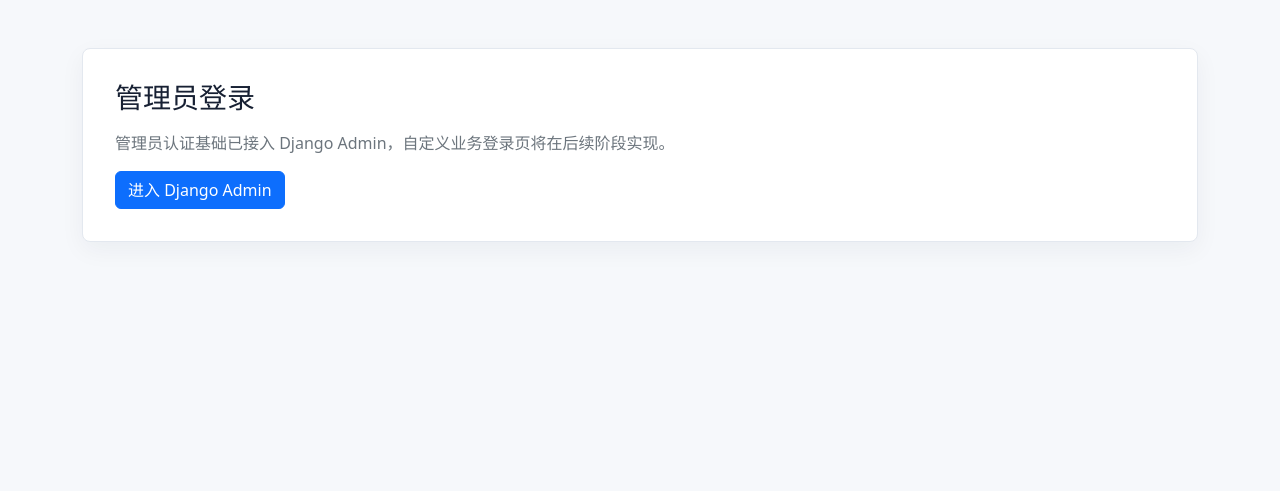
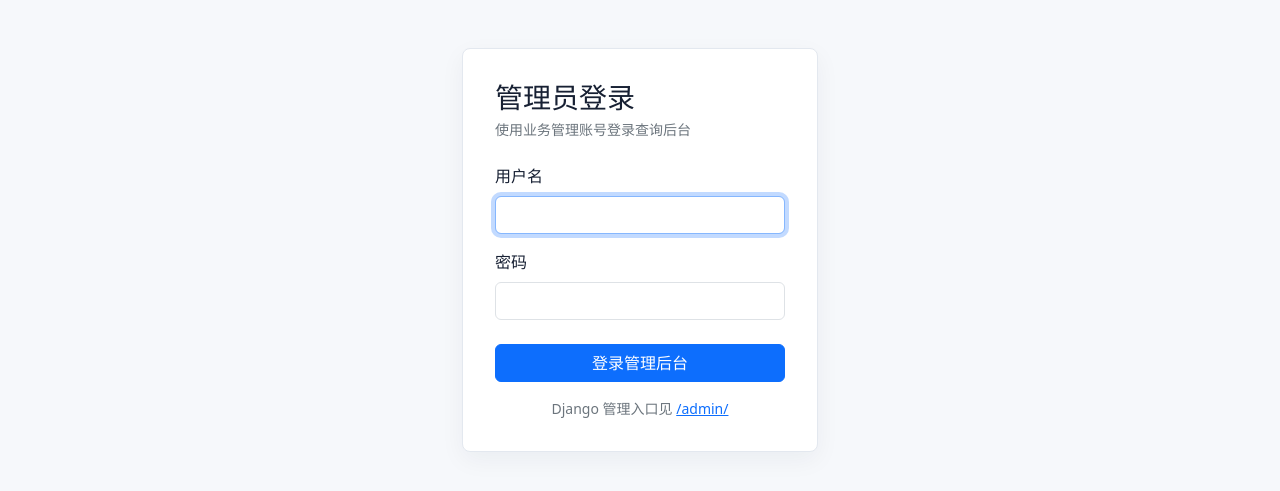
Before and after one commit to ICEXUAN-2707/party-building-archive-system, a Django app: page /accounts/admin-login/ in a window 1280 px wide. Shown: the part 57-548 px from the top of the page. Run offline with Django 5.2, Linux system fonts and the light colour scheme.

Commit message:
feat: 管理员业务登录/退出与Session隔离
- AdminLoginView：独立于Django Admin的业务登录入口，登录成功写审计日志
- admin_logout_view：仅接受POST退出，flush全部Session并写审计日志
- 学生登录使用cycle_key()保留管理员认证数据，实现Session共存隔离
- 学生退出仅清除student_id，不影响管理员身份

```diff
--- a/apps/accounts/urls.py
+++ b/apps/accounts/urls.py
@@ -1,12 +1,15 @@
 from django.urls import path
-from django.views.generic import TemplateView
 
-from . import views
+from . import views  # 学生登录/退出（成员3）
+from .views import AdminLoginView, admin_logout_view  # 管理员登录/退出（成员5）
 
 app_name = "accounts"
 
 urlpatterns = [
+    # 学生认证（成员3）
     path("student-login/", views.student_login, name="student_login"),
     path("student-logout/", views.student_logout, name="student_logout"),
-    path("admin-login/", TemplateView.as_view(template_name="accounts/admin_login.html"), name="admin_login"),
+    # 管理员认证（成员5）
+    path("admin-login/", AdminLoginView.as_view(), name="admin_login"),
+    path("admin-logout/", admin_logout_view, name="admin_logout"),
 ]
--- a/apps/accounts/views.py
+++ b/apps/accounts/views.py
@@ -1,5 +1,8 @@
+from django.contrib.auth import logout as auth_logout
+from django.contrib.auth.views import LoginView
 from django.http import HttpRequest, HttpResponse
 from django.shortcuts import redirect, render
+from django.urls import reverse_lazy
 from django.views.decorators.http import require_POST
 
 from apps.accounts.forms import StudentLoginForm
@@ -7,6 +10,56 @@ from apps.accounts.student_access import SESSION_STUDENT_ID_KEY
 from apps.students.models import Student
 
 LOGIN_ERROR_MESSAGE = "姓名或学号不正确"
+
+
+# ═══════════════════════════════════════════════════════════
+# 管理员登录 / 退出（成员5）
+# ═══════════════════════════════════════════════════════════
+
+class AdminLoginView(LoginView):
+    """管理员业务登录入口（与 Django Admin 路径独立）。"""
+
+    template_name = "accounts/admin_login.html"
+    redirect_authenticated_user = True
+    # 登录成功后跳转管理员查询后台，而非 Django Admin
+    success_url = reverse_lazy("students:admin_student_list")
+
+    def form_valid(self, form):
+        """登录成功后写入审计日志。"""
+        response = super().form_valid(form)
+        user = self.request.user
+        # 写入登录审计日志
+        from apps.audit.services import record_operation_log
+        record_operation_log(
+            self.request,
+            action="admin_login",
+            target_type="admin",
+            target_id=str(user.pk),
+            description=f"管理员 {user.display_name or user.username} 登录",
+        )
+        return response
+
+
+@require_POST
+def admin_logout_view(request):
+    """管理员退出：仅接受 POST，清除 Session 并写入审计日志。"""
+    from apps.audit.services import record_operation_log
+    user = request.user
+    if user.is_authenticated:
+        record_operation_log(
+            request,
+            action="admin_logout",
+            target_type="admin",
+            target_id=str(user.pk),
+            description=f"管理员 {user.display_name or user.username} 退出",
+        )
+    auth_logout(request)
+    return redirect("/")
+
+
+# ═══════════════════════════════════════════════════════════
+# 学生登录 / 退出（成员3）
+# ═══════════════════════════════════════════════════════════
 
 def student_login(request: HttpRequest) -> HttpResponse:
     if request.method == "POST":
@@ -37,6 +90,7 @@ def student_login(request: HttpRequest) -> HttpResponse:
         form = StudentLoginForm()
     return render(request, "accounts/student_login.html", {"form": form})
 
+
 @require_POST
 def student_logout(request: HttpRequest) -> HttpResponse:
     request.session.pop(SESSION_STUDENT_ID_KEY, None)
--- a/templates/accounts/admin_login.html
+++ b/templates/accounts/admin_login.html
@@ -3,9 +3,50 @@
 {% block title %}管理员登录{% endblock %}
 
 {% block content %}
-<div class="page-panel">
-  <h1 class="h3 mb-3">管理员登录</h1>
-  <p class="text-secondary">管理员认证基础已接入 Django Admin，自定义业务登录页将在后续阶段实现。</p>
-  <a class="btn btn-primary" href="/admin/">进入 Django Admin</a>
+<div class="row justify-content-center">
+  <div class="col-md-5 col-lg-4">
+    <div class="page-panel">
+      <h1 class="h3 mb-1">管理员登录</h1>
+      <p class="text-secondary small mb-4">使用业务管理账号登录查询后台</p>
+
+      {% if form.errors %}
+      <div class="alert alert-danger py-2 small">
+        用户名或密码错误，请重试。
+      </div>
+      {% endif %}
+
+      <form method="post" novalidate>
+        {% csrf_token %}
+        <div class="mb-3">
+          <label for="{{ form.username.id_for_label }}" class="form-label">用户名</label>
+          <input
+            type="text"
+            name="{{ form.username.name }}"
+            id="{{ form.username.id_for_label }}"
+            class="form-control"
+            autocomplete="username"
+            autofocus
+            required
+          >
+        </div>
+        <div class="mb-4">
+          <label for="{{ form.password.id_for_label }}" class="form-label">密码</label>
+          <input
+            type="password"
+            name="{{ form.password.name }}"
+            id="{{ form.password.id_for_label }}"
+            class="form-control"
+            autocomplete="current-password"
+            required
+          >
+        </div>
+        <button type="submit" class="btn btn-primary w-100">登录管理后台</button>
+      </form>
+
+      <p class="text-secondary small mt-3 mb-0 text-center">
+        Django 管理入口见 <a href="/admin/">/admin/</a>
+      </p>
+    </div>
+  </div>
 </div>
 {% endblock %}
```
